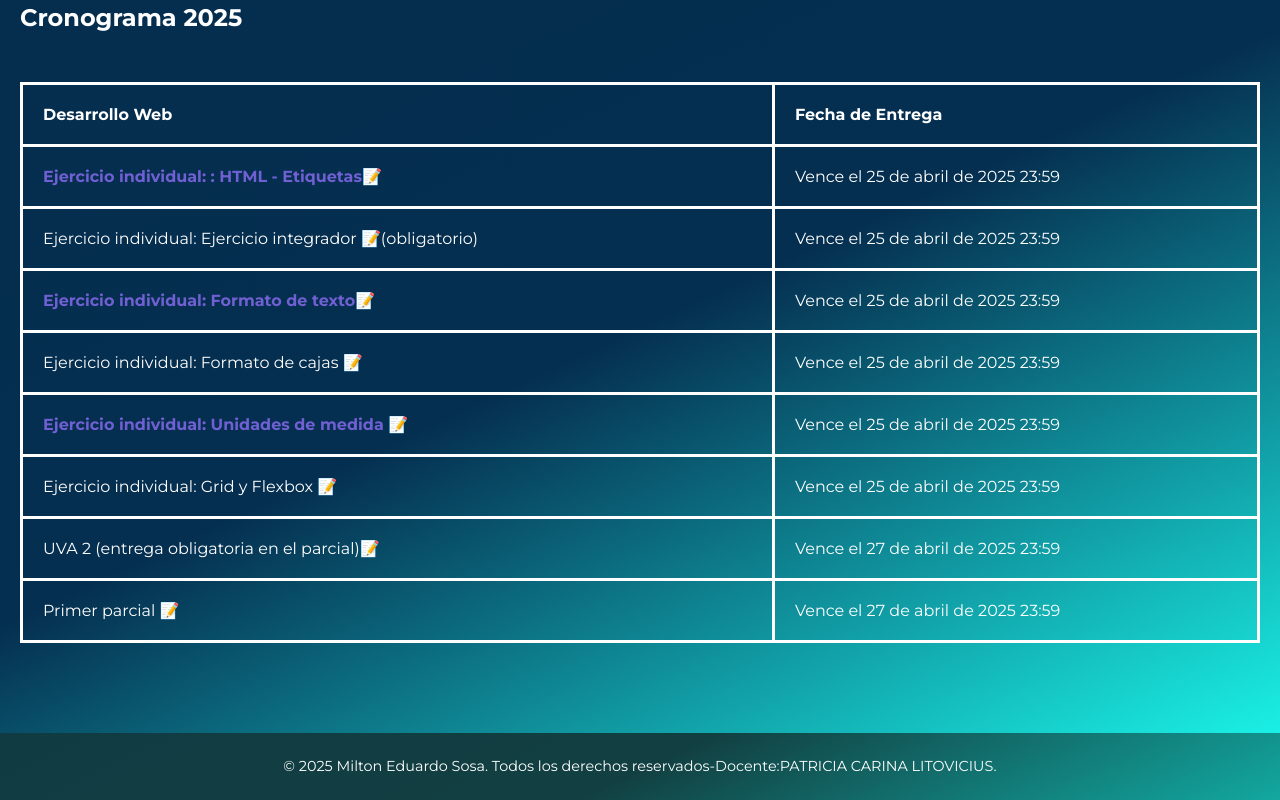
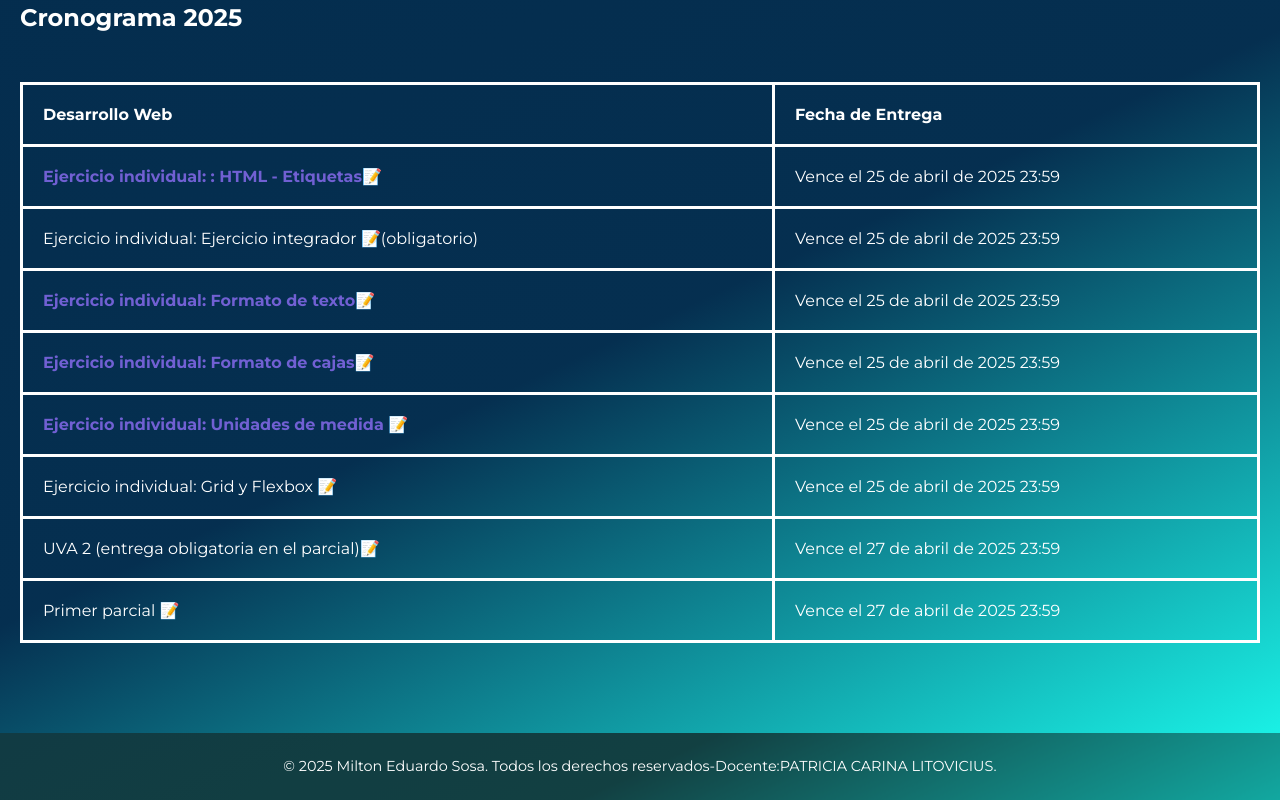
Before and after one commit to MiltonUade/Sosa_1224873_27042025_PrimerParcialDesarrolloWeb, a plain HTML site: page materias.html in a window 1280 px wide. Shown: the part 797-1597 px from the top of the page. Drawn offline with Linux system fonts and the light colour scheme.

Commit message:
Update materias.html
Formato de cajas

```diff
--- a/materias.html
+++ b/materias.html
@@ -57,7 +57,7 @@
 
       </tr>
       <tr>
-        <td>Ejercicio individual: Formato de cajas 📝
+         <td><a href="https://miltonuade.github.io/Sosa_1224873_04052025_FormatoCajas/" class="link-materia">Ejercicio individual: Formato de cajas📝</a></td>
         </td>
         <td>Vence el 25 de abril de 2025 23:59</td>
 
```
